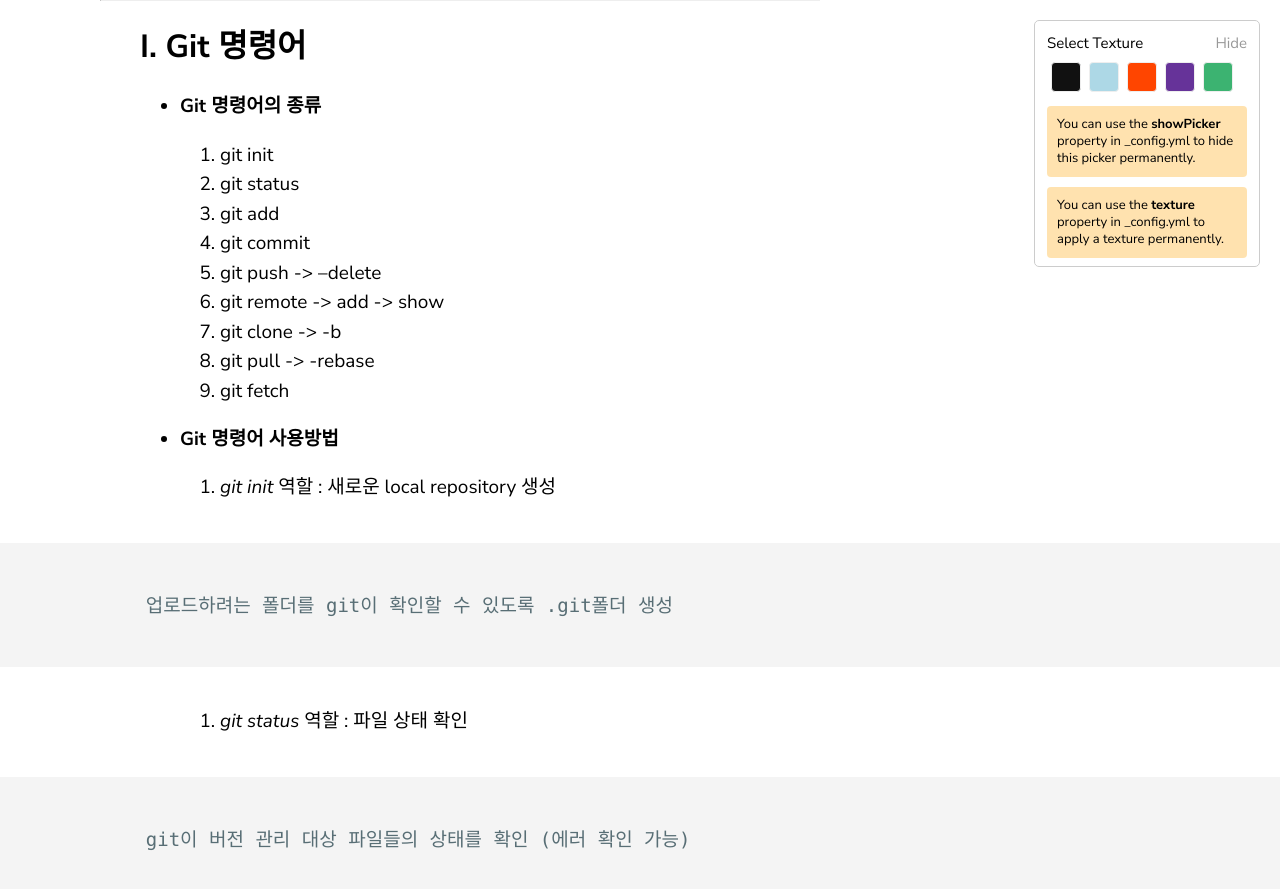
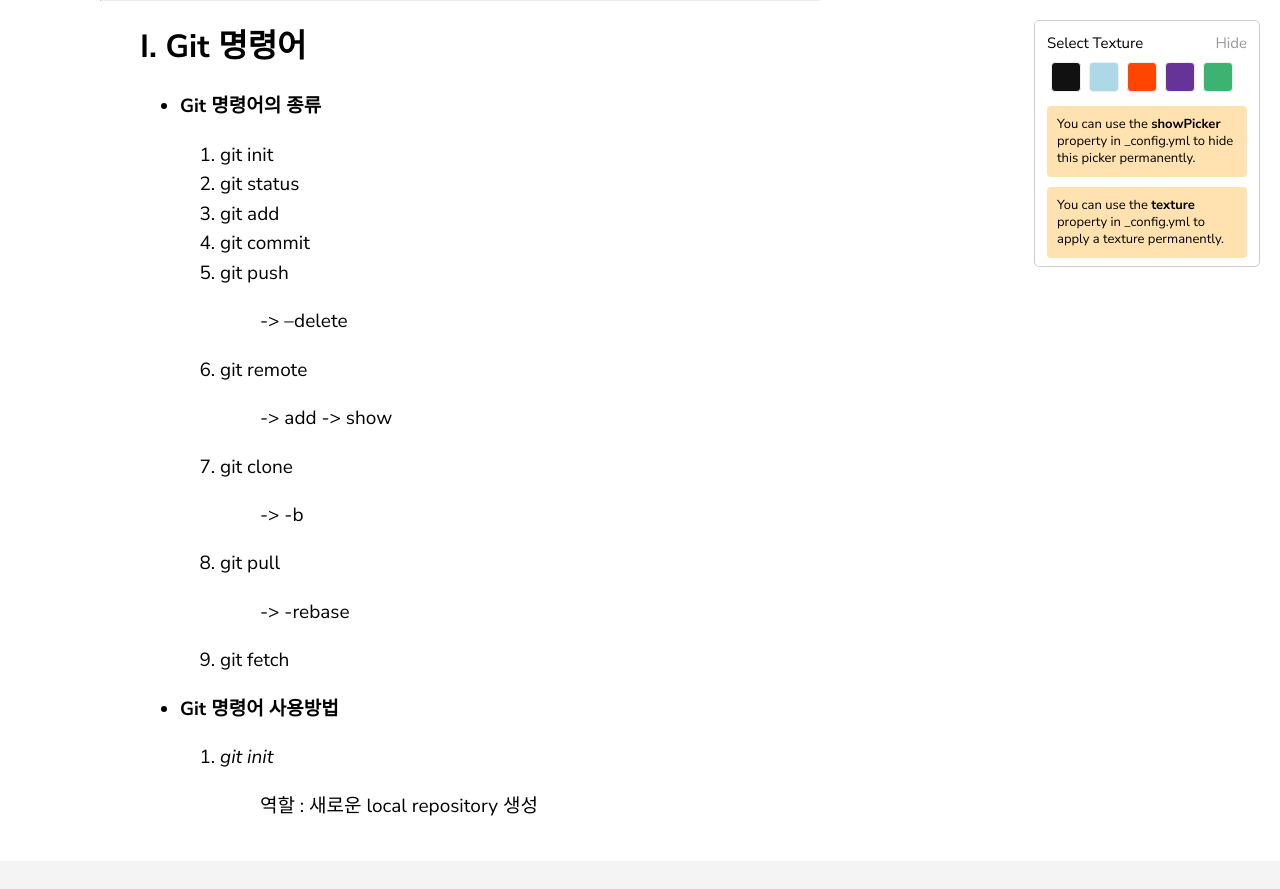
Before and after one commit to ytw060309/blog, a Jekyll site: the page built from _posts/2020-05-24-블로그-테스트.markdown, in a window 1280 px wide and 900 px high, scrolled down 512 px. Shown: the top 889 px of the window. Built offline with Jekyll 4.4.1, drawn with Linux system fonts in a browser that asks for light colours.

Commit message:
git cmd info

```diff
--- a/_posts/2020-05-24-블로그-테스트.markdown
+++ b/_posts/2020-05-24-블로그-테스트.markdown
@@ -17,33 +17,33 @@ categories: Javascript NodeJS
 >   > 3. git add
 >   > 4. git commit
 >   > 5. git push
-        -> --delete
+>   >   > -> --delete
 >   > 6. git remote
-        -> add
-        -> show
+>   >   > -> add
+>   >   > -> show
 >   > 7. git clone
-        -> -b
+>   >   > -> -b
 >   > 8. git pull
-        -> -rebase
+>   >   > -> -rebase
 >   > 9. git fetch
 
 
 > + **Git 명령어 사용방법**
 
 >   > 1. _git init_
-        역할 : 새로운 local repository 생성
+>   >   > 역할 : 새로운 local repository 생성
 
         업로드하려는 폴더를 git이 확인할 수 있도록 .git폴더 생성
 
 
 >   > 2. _git status_
-        역할 : 파일 상태 확인
+>   >   > 역할 : 파일 상태 확인
 
         git이 버전 관리 대상 파일들의 상태를 확인 (에러 확인 가능)
 
 
 >   > 3. _git add_
-        역할 : 버전 관리할 파일을 storage에 추가
+>   >   > 역할 : 버전 관리할 파일을 storage에 추가
 
         버전 관리할 파일들을 storage에 추가하며,
         <pre>
@@ -55,7 +55,7 @@ categories: Javascript NodeJS
 
 
 >   > 4. _git commit_
-        역할 : add한 파일을 local repository에 저장
+>   >   > 역할 : add한 파일을 local repository에 저장
         <pre>
         <code>
         git commit -m ""
```
